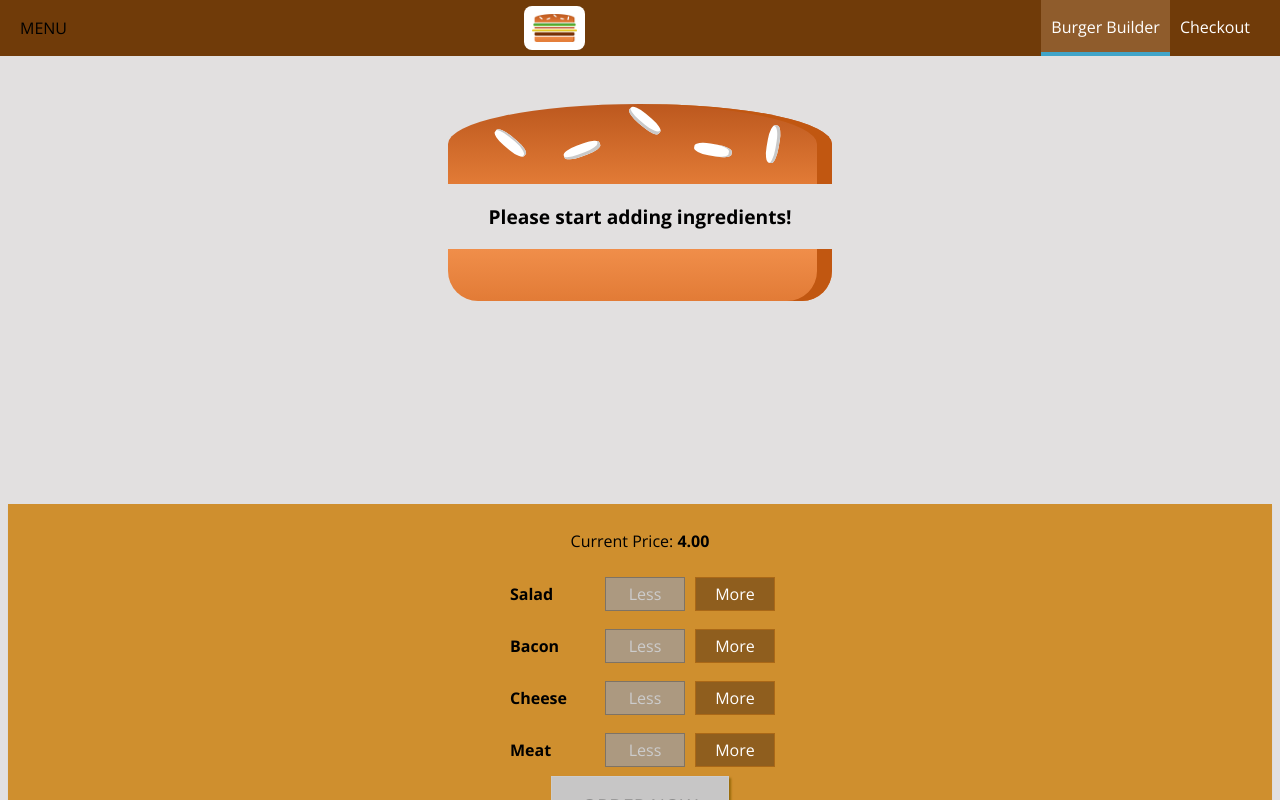
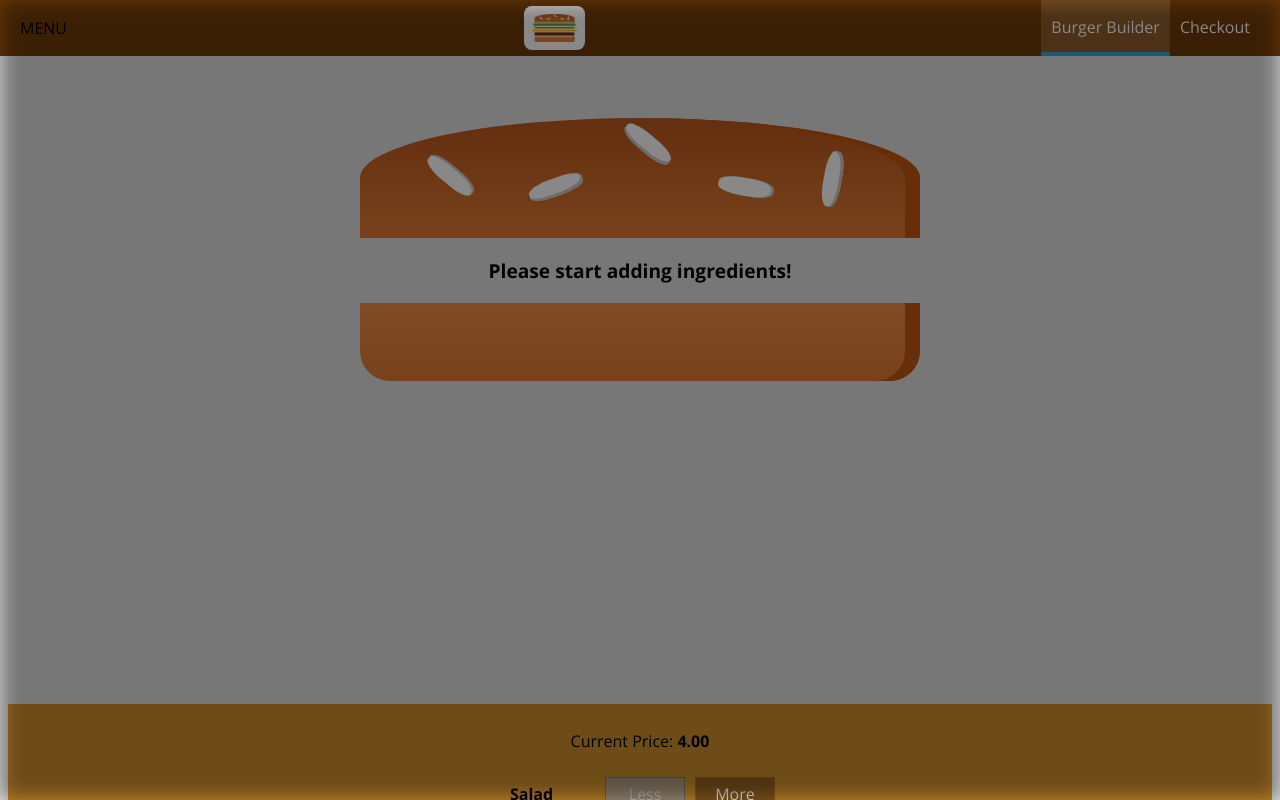
Before and after one commit to sweeptic/Burger-Project, a React (Create React App) app: page / in a window 1280 px wide. Shown: the top 800 px of the page. Built offline with nearby package versions, Linux system fonts and the light colour scheme.

Commit message:
31. Reusing the Backdrop + css restyle

```diff
--- a/src/components/Burger/Burger.module.css
+++ b/src/components/Burger/Burger.module.css
@@ -1,15 +1,30 @@
 .Burger {
-    max-width: 30rem;
+    width: 100%;
     margin: auto;
-    height: 25rem;
+    height: 250px;
+    overflow: scroll;
     text-align: center;
     font-weight: bold;
     font-size: 1.2rem;
 }
 
-/* @media (min-width: 1000px) and (min-height: 700px) {
+@media (min-width: 500px) and (min-height: 400px) {
+    .Burger {
+        width: 350px;
+        height: 300px;
+    }
+}
+
+@media (min-width: 500px) and (min-height: 401px) {
+    .Burger {
+        width: 450px;
+        height: 400px;
+    }
+}
+
+@media (min-width: 1000px) and (min-height: 700px) {
     .Burger {
         width: 700px;
         height: 600px;
     }
-} */
+}
--- a/src/components/Layout/Layout.js
+++ b/src/components/Layout/Layout.js
@@ -1,20 +1,33 @@
-import React from "react";
+import React, { Component } from "react";
 import Aux from "../../hoc/Aux_";
-import styles from './layout.module.css'
-import Toolbar from './../Navigation/Toolbar/Toolbar';
-import SideDrawer from './../Navigation/SideDrawer/SideDrawer';
+import styles from "./layout.module.css";
+import Toolbar from "./../Navigation/Toolbar/Toolbar";
+import SideDrawer from "./../Navigation/SideDrawer/SideDrawer";
 
+class Layout extends Component {
+    state = {
+        showSideDrawer: true,
+    };
 
-const layout = (props) => (
-    <Aux>
-        <Toolbar/>
-        <SideDrawer/>
-        <main className={styles.Content}>
-            {/* wrapper  */}
-            {props.children}
-        </main>
-    </Aux>
-);
+    sideDrawerClosedHandler = () => {
+        this.setState({ showSideDrawer: false });
+    };
 
+    render() {
+        return (
+            <Aux>
+                <Toolbar />
+                <SideDrawer
+                    open={this.state.showSideDrawer}
+                    closed={this.sideDrawerClosedHandler}
+                />
+                <main className={styles.Content}>
+                    {/* wrapper  */}
+                    {this.props.children}
+                </main>
+            </Aux>
+        );
+    }
+}
 
-export default layout;
+export default Layout;
--- a/src/components/Navigation/NavigationItems/NavigationItems.js
+++ b/src/components/Navigation/NavigationItems/NavigationItems.js
@@ -4,7 +4,9 @@ import NavigationItem from "./NavigationItem/NavigationItem";
 
 const NavigationItems = (props) => (
     <ul className={classes.NavigationItems}>
-        <NavigationItem link="/" active>Burger Builder</NavigationItem>
+        <NavigationItem link="/" active>
+            Burger Builder
+        </NavigationItem>
         <NavigationItem link="/">Checkout</NavigationItem>
     </ul>
 );
--- a/src/components/Navigation/SideDrawer/SideDrawer.js
+++ b/src/components/Navigation/SideDrawer/SideDrawer.js
@@ -2,11 +2,19 @@ import React from "react";
 import Logo from "./../../Logo/Logo";
 import NavigationItems from "./../NavigationItems/NavigationItems";
 import classes from "./SideDrawer.module.css";
+import Backdrop from "./../../UI/Backdrop/Backdrop";
+import Aux from "./../../../hoc/Aux_";
 
 const SideDrawer = (props) => {
-    //...
+    let attachedClasses = [classes.SideDrawer, classes.Close];
+    if (props.open) {
+        attachedClasses = [classes.SideDrawer, classes.Open];
+    }
+
     return (
-        <div className={classes.SideDrawer}>
+        <Aux>
+            <Backdrop show={props.open} clicked={props.closed} />
+            <div className={attachedClasses.join(' ')}>
                 <div className={classes.Logo}>
                     <Logo />
                 </div>
@@ -15,6 +23,7 @@ const SideDrawer = (props) => {
                     <NavigationItems />
                 </nav>
             </div>
+        </Aux>
     );
 };
 
```
Also changed, not shown: src/components/Burger/BurgerIngredient/BurgerIngredient.module.css (indentation only). Lines whose indentation alone changed are shown as unchanged.
